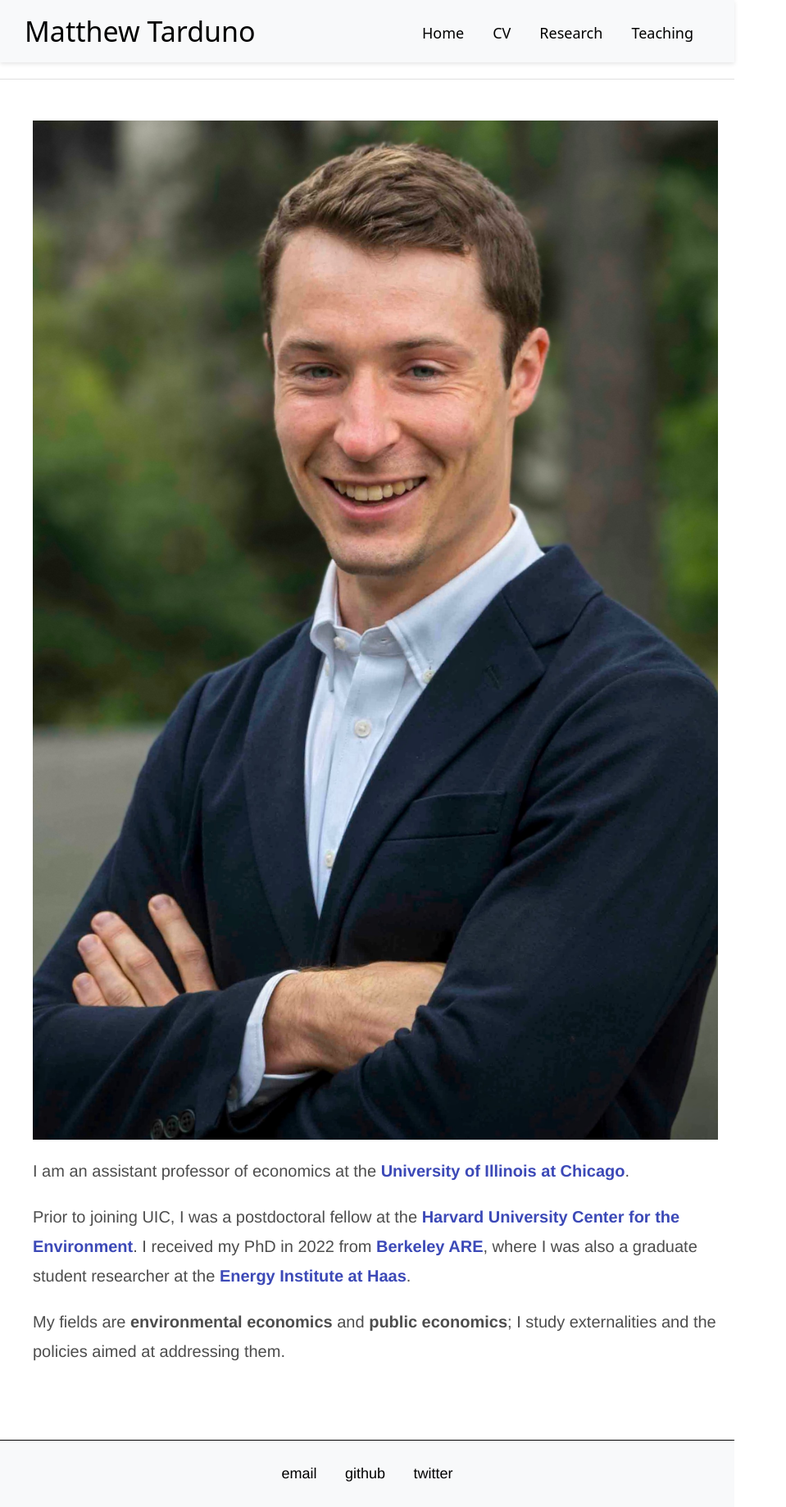
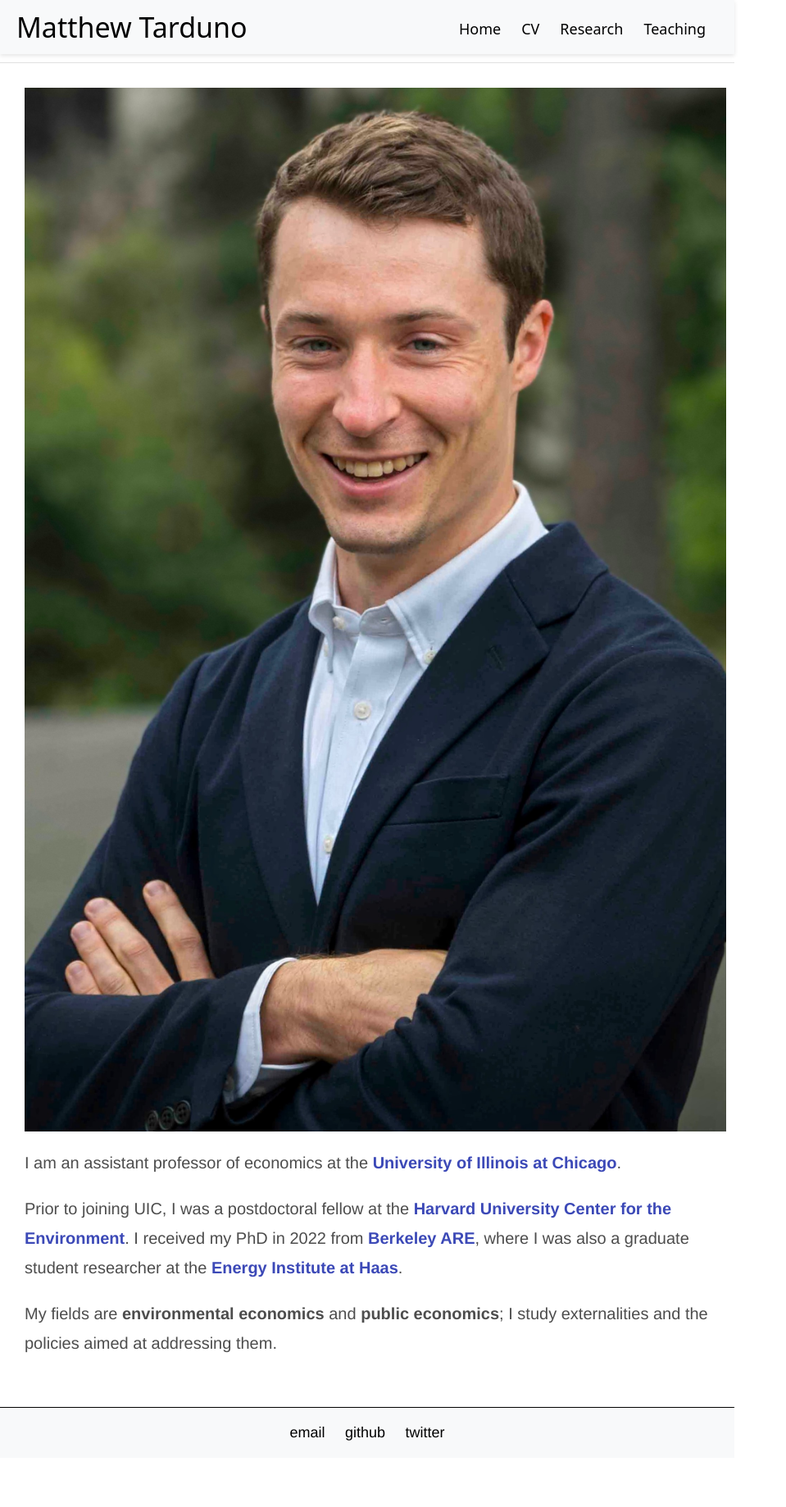
Before and after one commit to Matt-Tarduno/Matt-Tarduno.github.io, a Jekyll site: the page built from mobile/index.html, in a window 1280 px wide. Shown: the whole page at 82% size, without its empty margins (0-959 px from the left). Built offline with Jekyll 4.4.1, drawn with Linux system fonts in a browser that asks for light colours; after the commit the page ends 1778 px from its top, so only the background shows below that.

Commit message:
Update mobile.html

```diff
--- a/_layouts/mobile.html
+++ b/_layouts/mobile.html
@@ -17,7 +17,7 @@
 
       .topnav {
         background-color: #f8f9fa;
-        padding: 15px 30px; /* Increased padding for more buffer */
+        padding: 10px 20px;
         box-shadow: 0 2px 5px rgba(0, 0, 0, 0.1);
       }
 
@@ -27,7 +27,7 @@
         font-weight: 400;
         color: black;
         text-decoration: none;
-        margin-right: 20px;
+        margin-right: 15px;
       }
 
       .topnav-right {
@@ -36,11 +36,11 @@
 
       .topnav-right a {
         font-size: 18px;
-        margin-left: 15px;
+        margin-left: 10px;
       }
 
       hr {
-        margin: 20px 0;
+        margin: 10px 0;
         border: 0;
         border-top: 1px solid #e0e0e0;
       }
@@ -48,14 +48,14 @@
       .container {
         max-width: 1200px;
         margin: 0 auto;
-        padding: 30px; /* Increased padding for more buffer on larger screens */
+        padding: 20px;
       }
 
       footer {
         background-color: #f8f9fa;
-        padding: 30px; /* Increased padding around the footer */
+        padding: 20px;
         text-align: center;
-        margin-top: 40px;
+        margin-top: 20px;
       }
 
       footer ul {
@@ -66,7 +66,7 @@
 
       footer ul li {
         display: inline-block;
-        margin: 0 15px;
+        margin: 0 10px;
       }
 
       footer ul li a {
@@ -82,7 +82,7 @@
       /* Responsive design */
       @media screen and (max-width: 768px) {
         .topnav {
-          padding: 15px 20px; /* Padding adjustment for tablets */
+          padding: 10px 15px;
         }
 
         .topnav a {
@@ -94,11 +94,11 @@
         }
 
         .container {
-          padding: 20px; /* Added more padding for tablets */
+          padding: 10px;
         }
 
         footer {
-          padding: 25px; /* Added more padding for footer */
+          padding: 15px;
         }
 
         footer ul li {
@@ -114,7 +114,7 @@
       /* Very small screens */
       @media screen and (max-width: 480px) {
         .topnav {
-          padding: 12px 15px; /* Smaller padding on small screens */
+          padding: 8px 10px;
         }
 
         .topnav a {
@@ -126,11 +126,11 @@
         }
 
         .container {
-          padding: 15px; /* Padding for very small screens */
+          padding: 5px;
         }
 
         footer {
-          padding: 20px; /* Padding for footer */
+          padding: 10px;
         }
 
         footer ul li {
```
